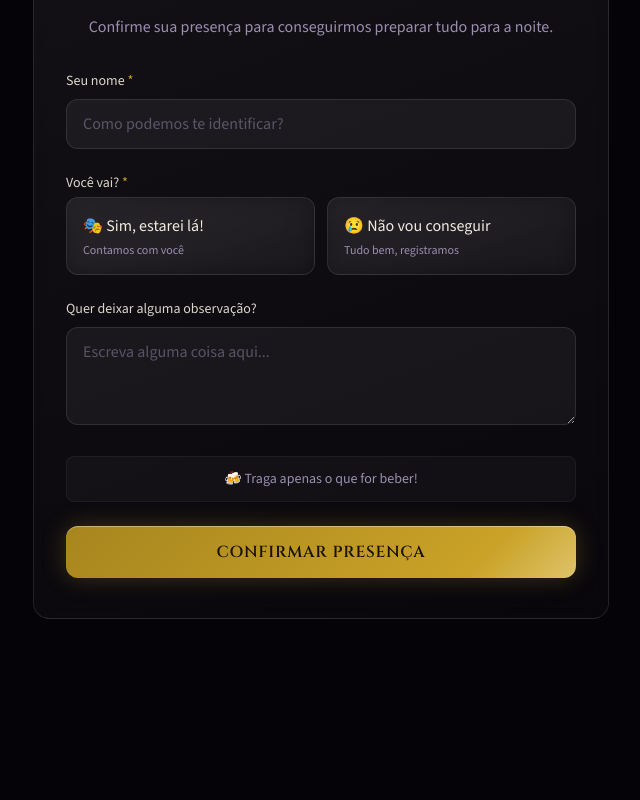
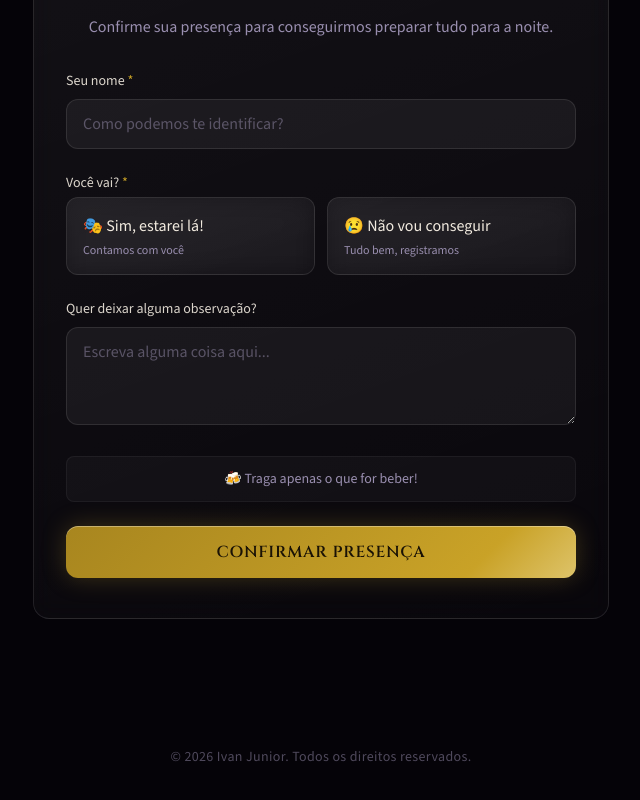
Before and after one commit to ivan-junior/aniversario, a React (Vite) app: page / in a window 1280 px wide. Shown: the part 1134-1934 px from the top of the page, without its empty margins (319-959 px from the left). Before the commit the page ends 1865 px from the top, so only its background shows below. Built offline with nearby package versions, Linux system fonts and the light colour scheme.

Commit message:
Adiciona informações sobre o código-fonte do Apps Script na documentação e atualiza as instruções para configuração e autorização de e-mail. Inclui um rodapé dinâmico com o ano atual na landing page.

```diff
--- a/src/App.tsx
+++ b/src/App.tsx
@@ -3,6 +3,8 @@ import { Hero } from './components/Hero'
 import { RSVPForm } from './components/RSVPForm'
 
 function App() {
+  const year = new Date().getFullYear()
+
   return (
     <div className="relative min-h-dvh overflow-x-hidden">
       <AtmosphericBackground />
@@ -19,6 +21,11 @@ function App() {
           <RSVPForm />
         </section>
       </main>
+      <footer className="relative z-10 px-5 pb-10 pt-4 text-center sm:px-8">
+        <p className="text-xs tracking-wide text-mist/50 sm:text-sm">
+          © {year} Ivan Junior. Todos os direitos reservados.
+        </p>
+      </footer>
     </div>
   )
 }
```
Also changed, not shown: 2 other files (tests, documents, lock files or other folders).
